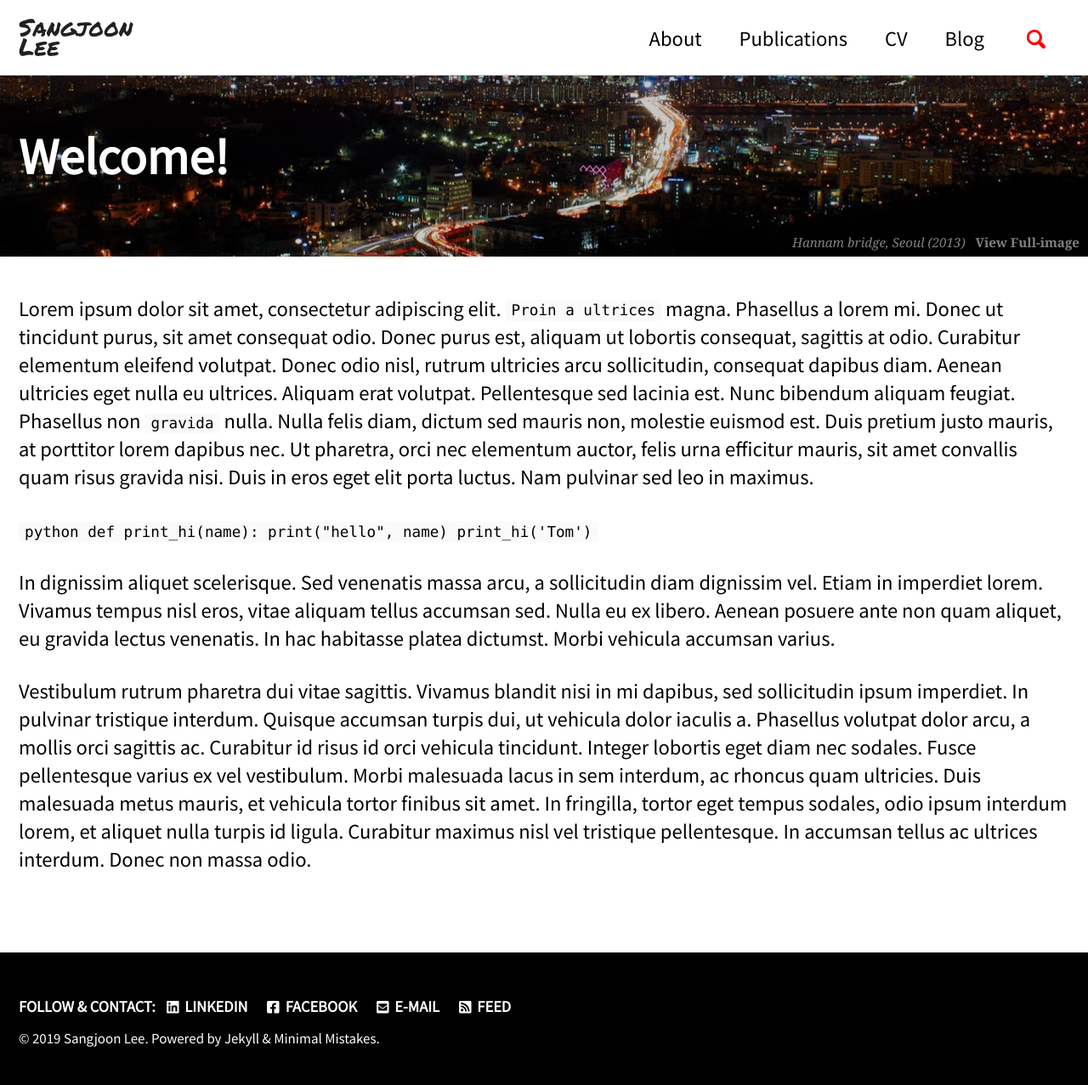
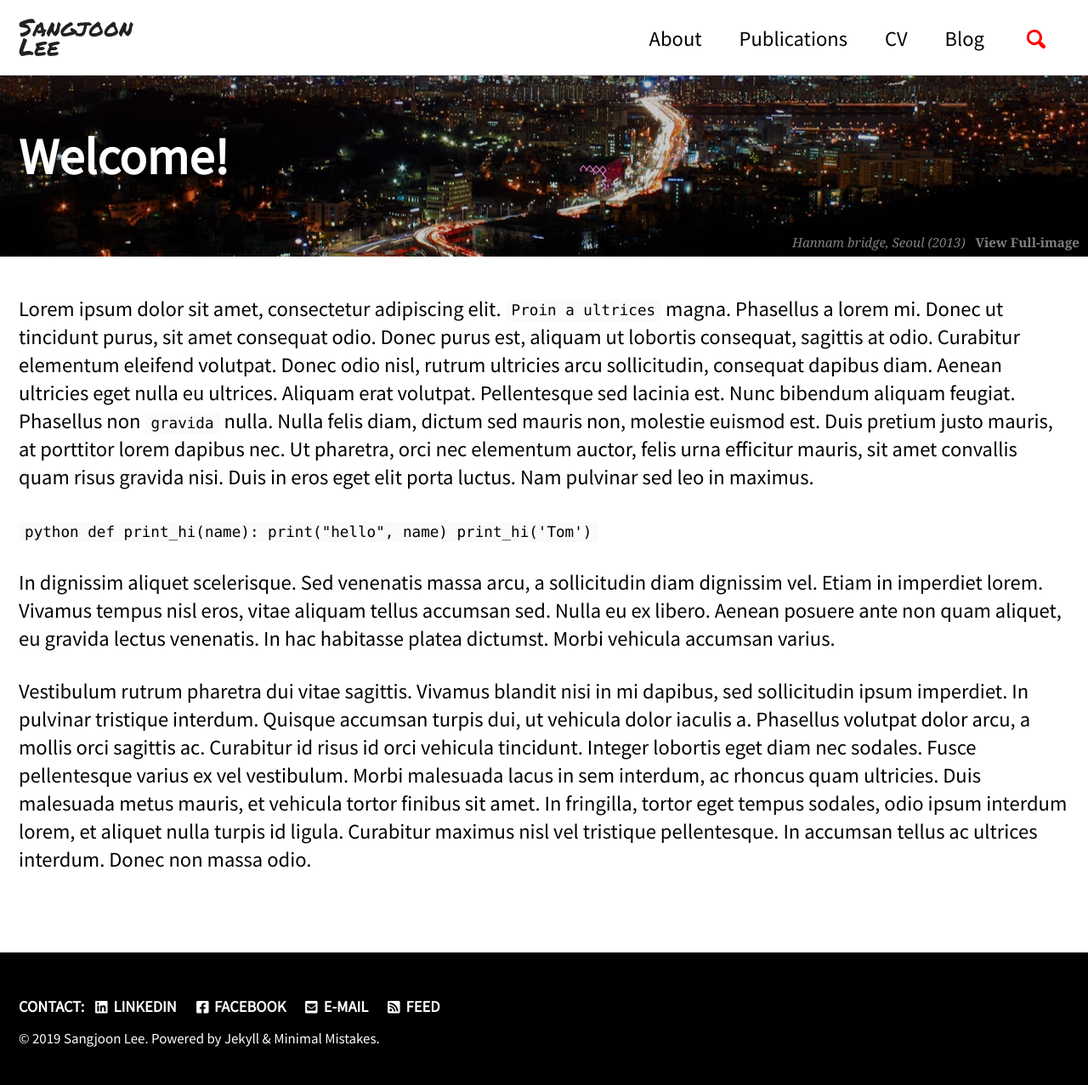
Before and after one commit to jun9303/jun9303.github.io, a Jekyll site: the page built from index.md, in a window 1280 px wide. Shown: the whole page at 85% size. Built offline with Jekyll 4.4.1, drawn with Linux system fonts in a browser that asks for light colours; cached includes are drawn as plain includes; nearby versions of some CDN libraries.

Commit message:
Update ui-text.yml

```diff
--- a/_data/ui-text.yml
+++ b/_data/ui-text.yml
@@ -23,7 +23,7 @@ en: &DEFAULT_EN
   comments_title             : "Comments"
   more_label                 : "Learn more"
   related_label              : "You may also enjoy"
-  follow_label               : "Follow & Contact:"
+  follow_label               : "Contact:"
   feed_label                 : "Feed"
   powered_by                 : "Powered by"
   website_label              : "Website"
```
